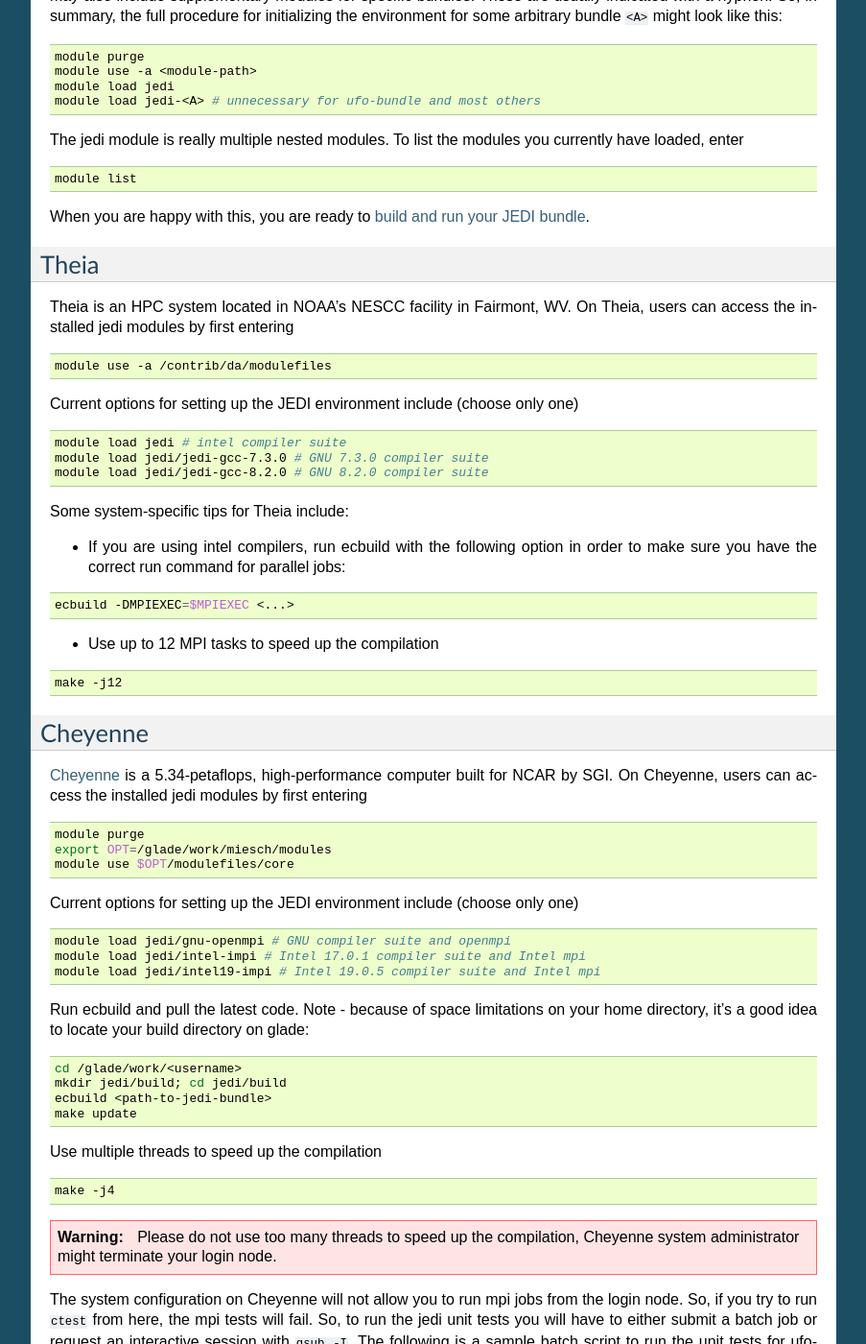
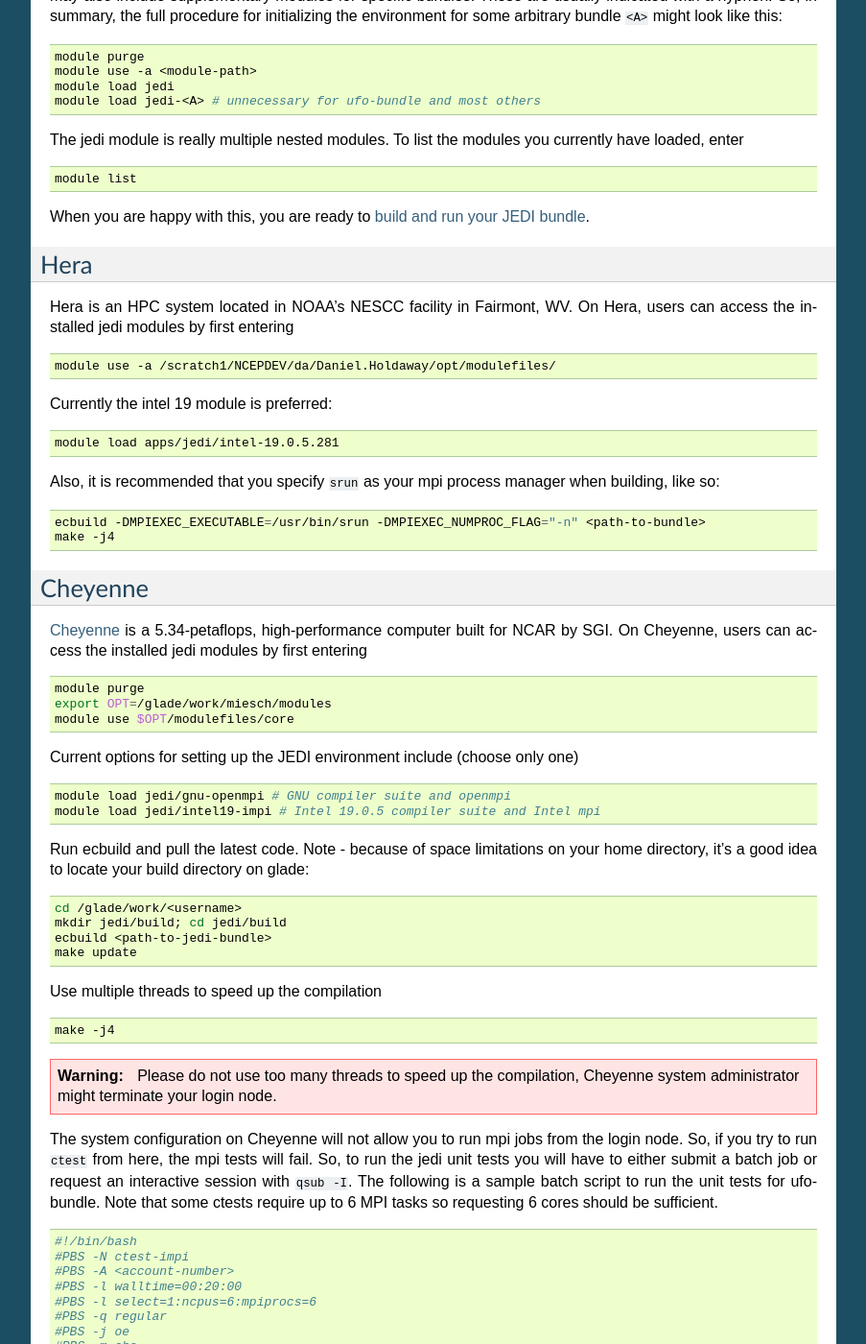
Before and after one commit to JCSDA/jedi-docs, a Sphinx documentation site: the page built from docs/developer/jedi_environment/modules.rst, in a window 1280 px wide and 1400 px high, scrolled down 1452 px. Shown: the whole window at 96% size, without its empty margins (198-1101 px from the left). Built offline with Sphinx 7.4.7, drawn with Linux system fonts in a browser that asks for light colours; some of the changed text lies outside the part shown.

Commit message:
Feature/update modules (#165)
* Update module instructions for Discover and Hera

* use srun on Hera

* bugfix

* new modules and instructions for Discover

* bugfix

```diff
--- a/docs/developer/jedi_environment/modules.rst
+++ b/docs/developer/jedi_environment/modules.rst
@@ -87,38 +87,27 @@
 
 When you are happy with this, you are ready to :ref:`build and run your JEDI bundle <build-jedi>`.
 
-Theia
+Hera
 -----
 
-Theia is an HPC system located in NOAA's NESCC facility in Fairmont, WV.  On Theia, users can access the installed jedi modules by first entering
+Hera is an HPC system located in NOAA's NESCC facility in Fairmont, WV.  On Hera, users can access the installed jedi modules by first entering
 
 .. code :: bash
 
-   module use -a /contrib/da/modulefiles
+  module use -a /scratch1/NCEPDEV/da/Daniel.Holdaway/opt/modulefiles/
 
-Current options for setting up the JEDI environment include (choose only one)
+Currently the intel 19 module is preferred:
 
 .. code :: bash
 
-   module load jedi # intel compiler suite
-   module load jedi/jedi-gcc-7.3.0 # GNU 7.3.0 compiler suite
-   module load jedi/jedi-gcc-8.2.0 # GNU 8.2.0 compiler suite
+  module load apps/jedi/intel-19.0.5.281
 
-Some system-specific tips for Theia include:
-
-* If you are using intel compilers, run ecbuild with the following option in order to make sure you have the correct run command for parallel jobs:
+Also, it is recommended that you specify :code:`srun` as your mpi process manager when building, like so:
 
 .. code:: bash
 
-    ecbuild -DMPIEXEC=$MPIEXEC <...>
-
-* Use up to 12 MPI tasks to speed up the compilation
-
-.. code:: bash
-
-    make -j12
-
-
+   ecbuild -DMPIEXEC_EXECUTABLE=/usr/bin/srun -DMPIEXEC_NUMPROC_FLAG="-n" <path-to-bundle>
+   make -j4
 
 Cheyenne
 --------
@@ -136,7 +125,6 @@
 .. code :: bash
 
    module load jedi/gnu-openmpi # GNU compiler suite and openmpi
-   module load jedi/intel-impi # Intel 17.0.1 compiler suite and Intel mpi
    module load jedi/intel19-impi # Intel 19.0.5 compiler suite and Intel mpi
 
 Run ecbuild and pull the latest code.  Note - because of space limitations on your home directory, it's a good idea to locate your build directory on glade:
@@ -176,7 +164,7 @@
     module purge
     export OPT=/glade/work/miesch/modules
     module use $OPT/modulefiles/core
-    module load jedi/intel-impi
+    module load jedi/intel19-impi
 
     # cd to your build directory.  Make sure that these binaries were built
     # with the same module that is loaded above, in this case jedi/intel-impi
@@ -190,18 +178,26 @@
 Discover
 --------
 
-      `Discover <https://www.nccs.nasa.gov/systems/discover>`_ is 90,000 core supercomputing cluster capable of delivering 3.5 petaflops of high-performance computing for Earth system applications from weather to seasonal to climate predictions.  On Discover, users can access the installed JEDI modules by first entering
+`Discover <https://www.nccs.nasa.gov/systems/discover>`_ is 90,000 core supercomputing cluster capable of delivering 3.5 petaflops of high-performance computing for Earth system applications from weather to seasonal to climate predictions.  On Discover, users can access the installed JEDI modules by first entering
 
 .. code :: bash
 
-   module use -a /discover/nobackup/projects/gmao/obsdev/rmahajan/opt/modulefiles
+   export OPT=/discover/nobackup/mmiesch/modules
+   module use -a $OPT/modulefiles
 
-Current options for setting up the JEDI environment include (choose only one)
+Currently the intel17 and gnu 7.3 stacks are maintained (choose only one):
 
 .. code :: bash
 
-   module load apps/jedi/gcc-7.3          # GNU v7.3.0 compiler suite
-   module load apps/jedi/intel-17.0.7.259 # Intel v17.0.7.259 compiler suite
+   module load apps/jedi/intel17-impi # aka apps/jedi/intel-17.0.7.259
+   module load apps/jedi/gnu-openmpi # aka apps/jedi/gcc-7.3_openmpi-3.0.0
+
+Or, alternatively, there are also modules built with ESMA baselibs
+
+.. code :: bash
+
+   module load apps/jedi/intel-17.0.7.259-baselibs
+   module load apps/jedi/jedi/gcc-7.3_openmpi-3.0.0-baselibs
 
 * Run ecbuild with the following option to provide the correct path for :code:`MPIEXEC`
 
```
Also changed, not shown: other parts of docs/developer/jedi_environment/modules.rst (+1 -2 lines).
